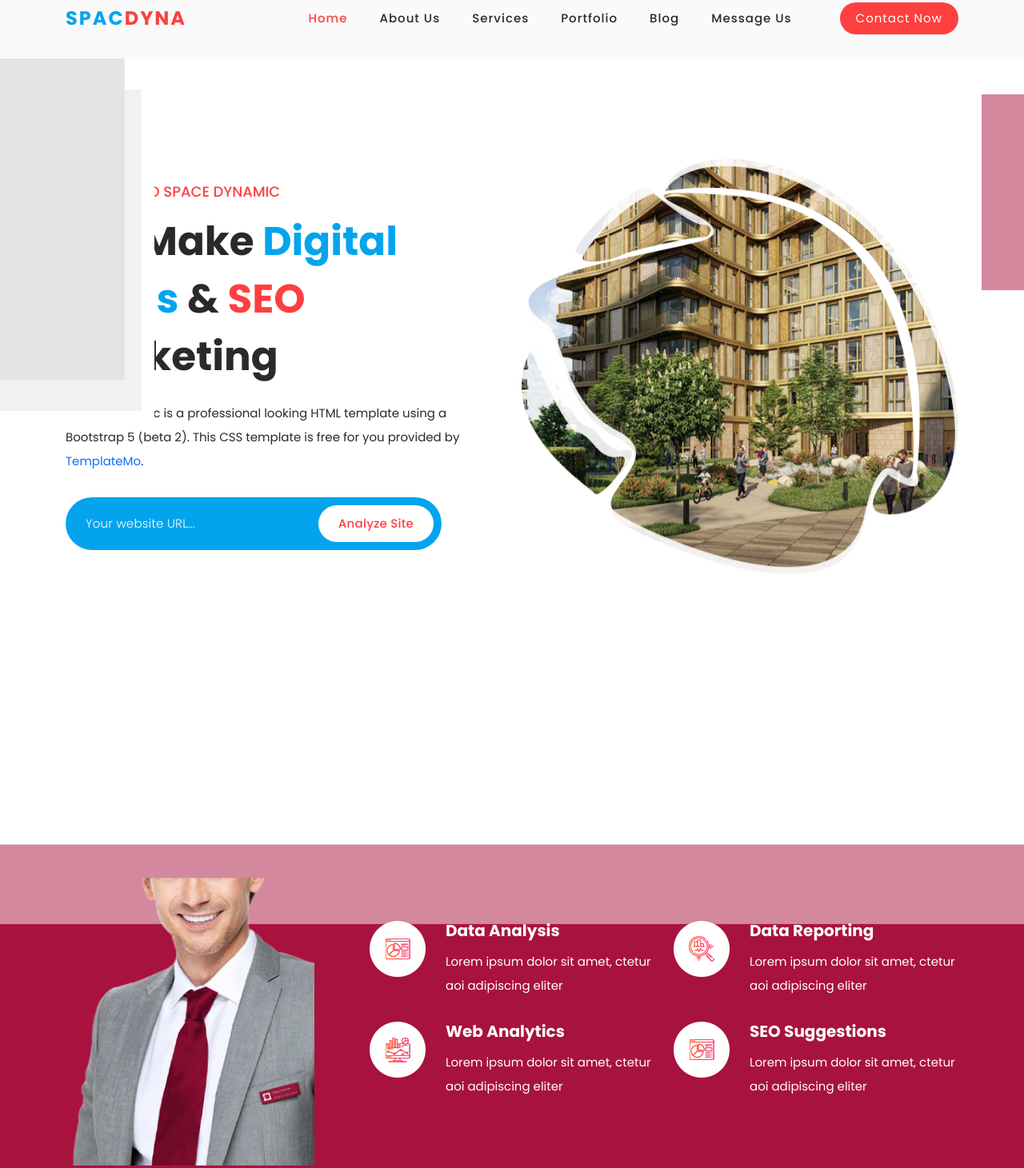
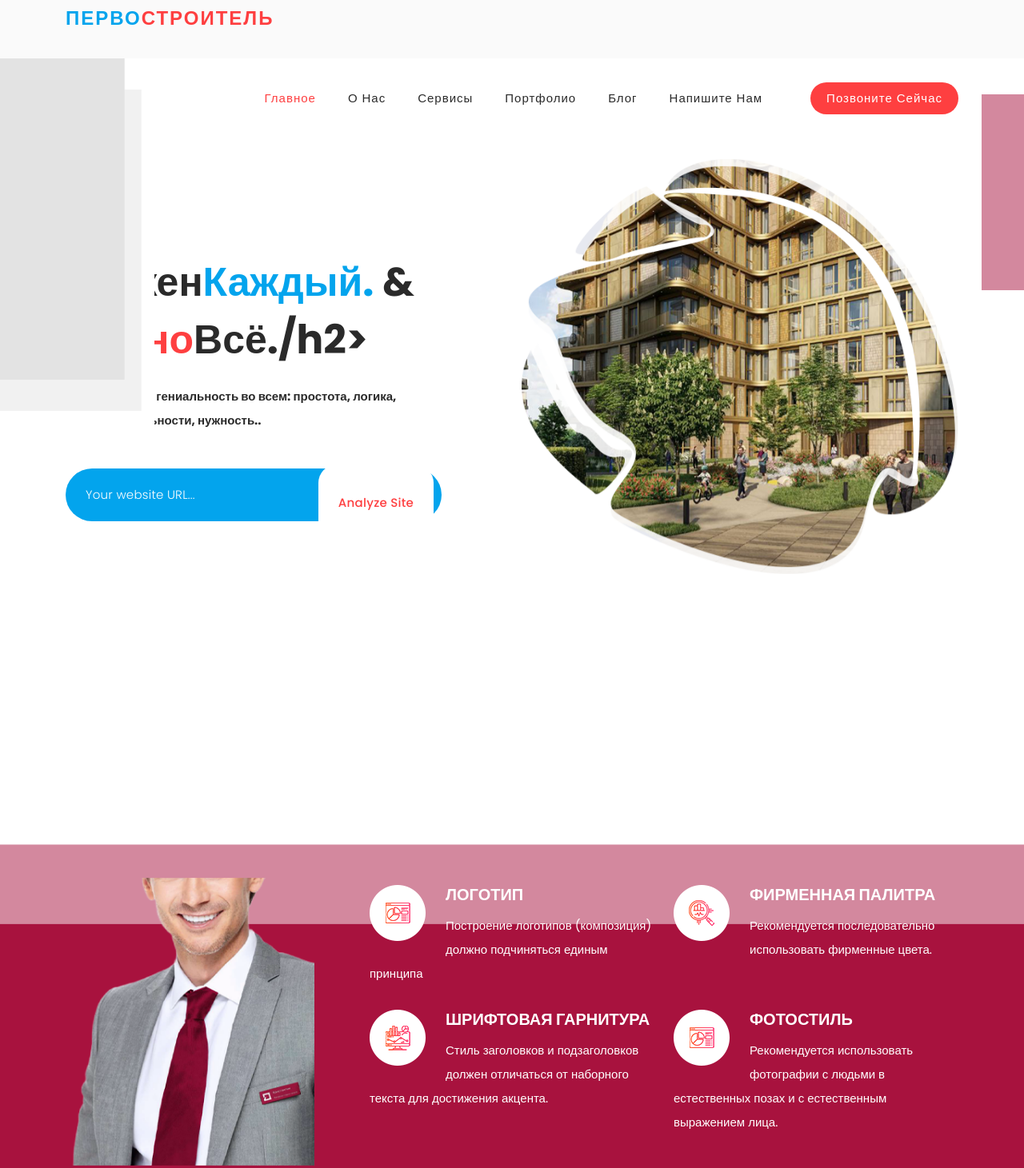
Before and after one commit to safilu/brandbook, a plain HTML site: page index.html in a window 1280 px wide. Shown: the part 27-1488 px from the top of the page at 80% size. Drawn offline with Linux system fonts and the light colour scheme.

Commit message:
Update index.html

```diff
--- a/index.html
+++ b/index.html
@@ -10,7 +10,7 @@
     <link rel="preconnect" href="https://fonts.gstatic.com">
     <link href="https://fonts.googleapis.com/css2?family=Poppins:wght@100;200;300;400;500;600;700;800;900&display=swap" rel="stylesheet">
 
-    <title>Space Dynamic - SEO HTML5 Template</title>
+    <title>Наша миссия - гениальность во всем: простота, логика, последовательности, нужность.</title>
 
     <!-- Bootstrap core CSS -->
     <link href="vendor/bootstrap/css/bootstrap.min.css" rel="stylesheet">
@@ -52,21 +52,21 @@
           <nav class="main-nav">
             <!-- ***** Logo Start ***** -->
             <a href="index.html" class="logo">
-              <h4>Spac<span>Dyna</span></h4>
+              <h4>ПЕРВО<span>СТРОИТЕЛЬ</span></h4>
             </a>
             <!-- ***** Logo End ***** -->
             <!-- ***** Menu Start ***** -->
             <ul class="nav">
-              <li class="scroll-to-section"><a href="#top" class="active">Home</a></li>
-              <li class="scroll-to-section"><a href="#about">About Us</a></li>
-              <li class="scroll-to-section"><a href="#services">Services</a></li>
-              <li class="scroll-to-section"><a href="#portfolio">Portfolio</a></li>
-              <li class="scroll-to-section"><a href="#blog">Blog</a></li>
-              <li class="scroll-to-section"><a href="#contact">Message Us</a></li>
-              <li class="scroll-to-section"><div class="main-red-button"><a href="#contact">Contact Now</a></div></li>
+              <li class="scroll-to-section"><a href="#top" class="active">Главное</a></li>
+              <li class="scroll-to-section"><a href="#about">О Нас</a></li>
+              <li class="scroll-to-section"><a href="#services">Сервисы</a></li>
+              <li class="scroll-to-section"><a href="#portfolio">Портфолио</a></li>
+              <li class="scroll-to-section"><a href="#blog">Блог</a></li>
+              <li class="scroll-to-section"><a href="#contact">Напишите Нам</a></li>
+              <li class="scroll-to-section"><div class="main-red-button"><a href="#contact">Позвоните сейчас</a></div></li>
             </ul>
             <a class='menu-trigger'>
-                <span>Menu</span>
+                <span>Меню</span>
             </a>
             <!-- ***** Menu End ***** -->
           </nav>
@@ -83,9 +83,9 @@
           <div class="row">
             <div class="col-lg-6 align-self-center">
               <div class="left-content header-text wow fadeInLeft" data-wow-duration="1s" data-wow-delay="1s">
-                <h6>Welcome to Space Dynamic</h6>
-                <h2>We Make <em>Digital Ideas</em> &amp; <span>SEO</span> Marketing</h2>
-                <p>Space Dynamic is a professional looking HTML template using a Bootstrap 5 (beta 2). This CSS template is free for you provided by <a rel="nofollow" href="https://templatemo.com/page/1" target="_parent">TemplateMo</a>.</p>
+                <h6>БРЕНДБУК</h6>
+                <h2>Выжен<em>Каждый.</em> &amp; <span>Важно</span>Всё./h2>
+                <p>Наша миссия - гениальность во всем: простота, логика, последовательности, нужность..</p>
                 <form id="search" action="#" method="GET">
                   <fieldset>
                     <input type="address" name="address" class="email" placeholder="Your website URL..." autocomplete="on" required>
@@ -124,8 +124,8 @@
                     <img src="assets/images/service-icon-01.png" alt="reporting">
                   </div>
                   <div class="right-text">
-                    <h4>Data Analysis</h4>
-                    <p>Lorem ipsum dolor sit amet, ctetur aoi adipiscing eliter</p>
+                    <h4>ЛОГОТИП</h4>
+                    <p>Построение логотипов (композиция) должно подчиняться единым принципа</p>
                   </div>
                 </div>
               </div>
@@ -135,8 +135,8 @@
                     <img src="assets/images/service-icon-02.png" alt="">
                   </div>
                   <div class="right-text">
-                    <h4>Data Reporting</h4>
-                    <p>Lorem ipsum dolor sit amet, ctetur aoi adipiscing eliter</p>
+                    <h4>ФИРМЕННАЯ ПАЛИТРА</h4>
+                    <p>Рекомендуется последовательно использовать фирменные цвета.</p>
                   </div>
                 </div>
               </div>
@@ -146,8 +146,8 @@
                     <img src="assets/images/service-icon-03.png" alt="">
                   </div>
                   <div class="right-text">
-                    <h4>Web Analytics</h4>
-                    <p>Lorem ipsum dolor sit amet, ctetur aoi adipiscing eliter</p>
+                    <h4>ШРИФТОВАЯ ГАРНИТУРА</h4>
+                    <p>Стиль заголовков и подзаголовков должен отличаться от наборного текста для достижения акцента.</p>
                   </div>
                 </div>
               </div>
@@ -157,8 +157,8 @@
                     <img src="assets/images/service-icon-04.png" alt="">
                   </div>
                   <div class="right-text">
-                    <h4>SEO Suggestions</h4>
-                    <p>Lorem ipsum dolor sit amet, ctetur aoi adipiscing eliter</p>
+                    <h4>ФОТОСТИЛЬ</h4>
+                    <p>Рекомендуется использовать фотографии с людьми в естественных позах и с естественным выражением лица.</p>
                   </div>
                 </div>
               </div>
@@ -361,7 +361,7 @@
             <h2>Feel Free To Send Us a Message About Your Website Needs</h2>
             <p>Lorem ipsum dolor sit amet, consectetur adipiscing elit, sed doer ket eismod tempor incididunt ut labore et dolores</p>
             <div class="phone-info">
-              <h4>For any enquiry, Call Us: <span><i class="fa fa-phone"></i> <a href="#">010-020-0340</a></span></h4>
+              <h4>По вопросам, Звоните Нам: <span><i class="fa fa-phone"></i> <a href="#">+7 (800) 555-35-35</a></span></h4>
             </div>
           </div>
         </div>
@@ -407,9 +407,7 @@
     <div class="container">
       <div class="row">
         <div class="col-lg-12 wow fadeIn" data-wow-duration="1s" data-wow-delay="0.25s">
-          <p>© Copyright 2021 Space Dynamic Co. All Rights Reserved.
-
-          <br>Design: <a rel="nofollow" href="https://templatemo.com">TemplateMo</a></p>
+          <p>© Авторские права 2025 "ООО" Первостроитель. Все права защищены.
         </div>
       </div>
     </div>
@@ -423,4 +421,5 @@
   <script src="assets/js/templatemo-custom.js"></script>
 
 </body>
+
 </html>
```
